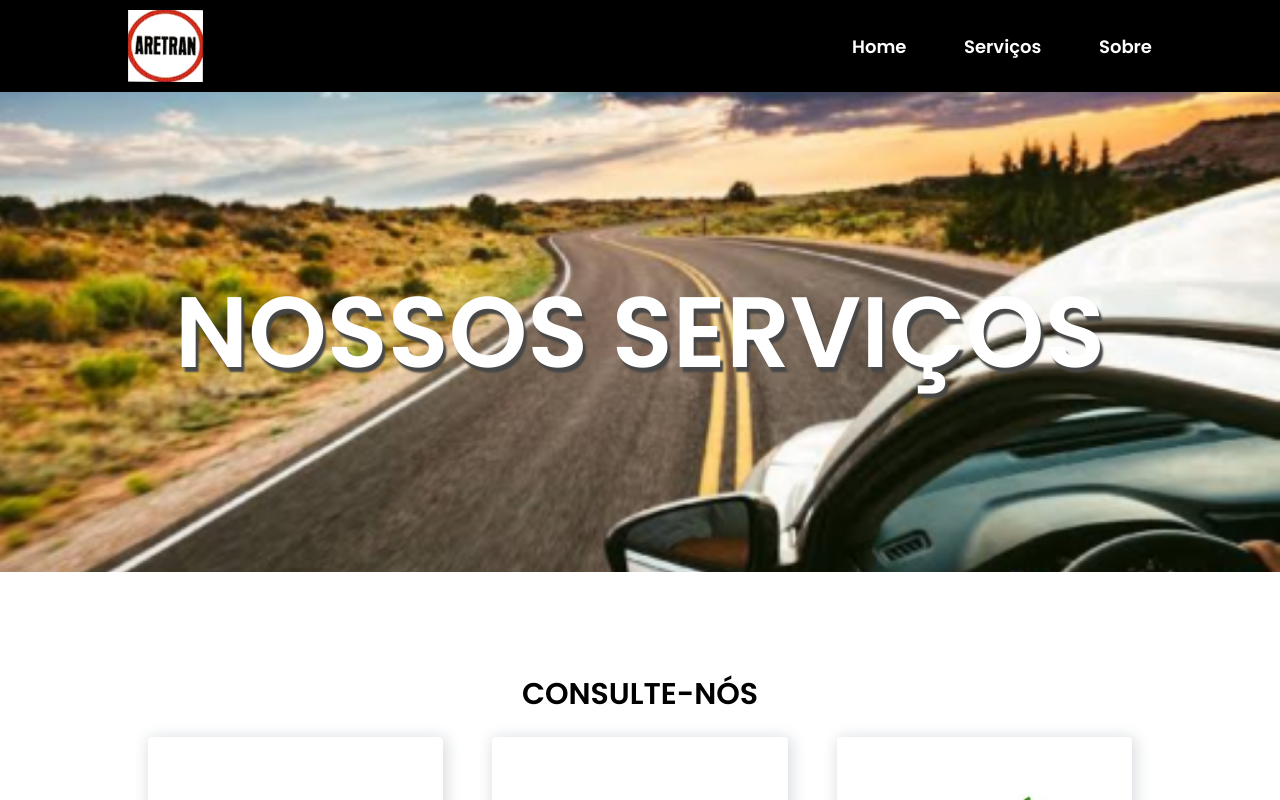
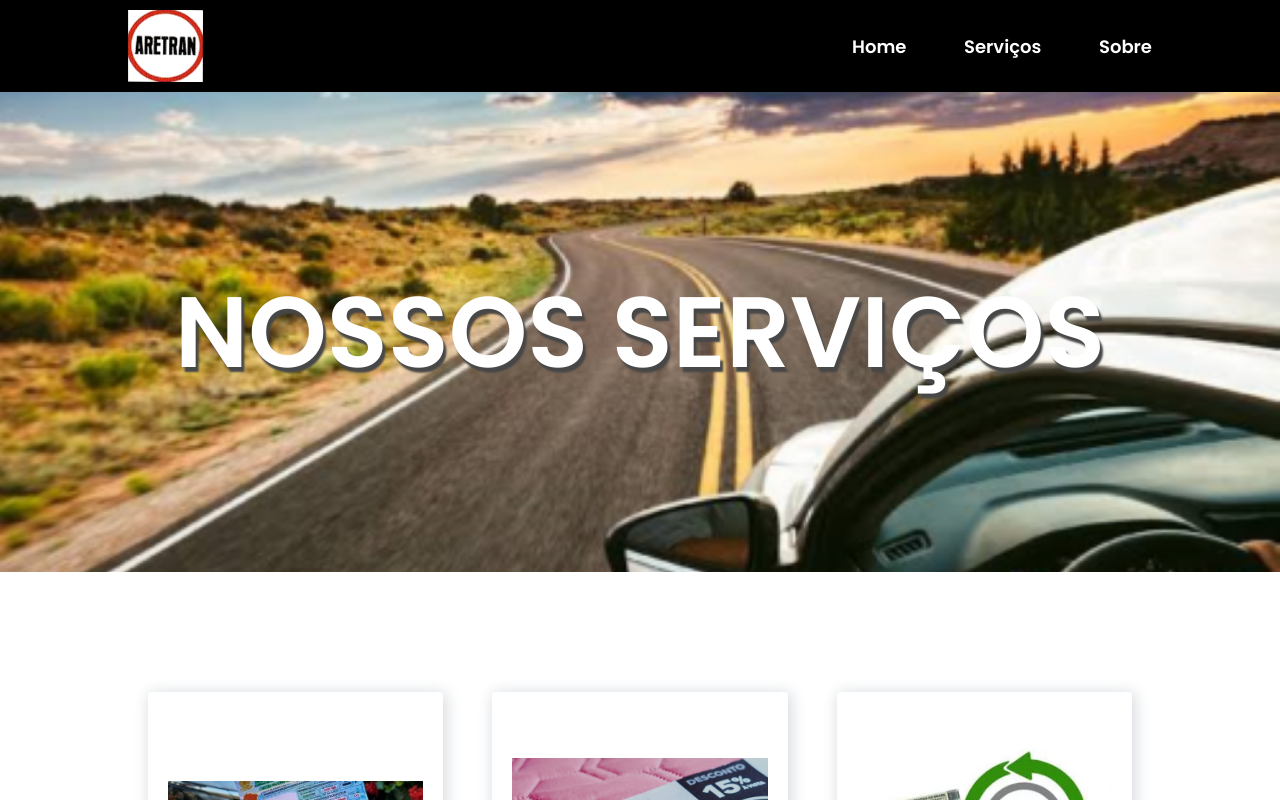
Before and after one commit to AndersonGL/Aretran-Despachantes, a React (Create React App) app: page /servicos in a window 1280 px wide. Shown: the top 800 px of the page. Built offline with nearby package versions, Linux system fonts and the light colour scheme.

Commit message:
Atualizar o index.js

```diff
--- a/src/paginas/Servicos/index.js
+++ b/src/paginas/Servicos/index.js
@@ -18,7 +18,7 @@ return(
         </section>
 
         <section className="limitar-secao secao-servicos">
-          <h2>CONSULTE-NÓS</h2>
+          <h2></h2>
           <div className="container-servicos">
             <div className="box-servico">
               <img src="assets/cnh.png" alt="renovação de cnh"/>
```
